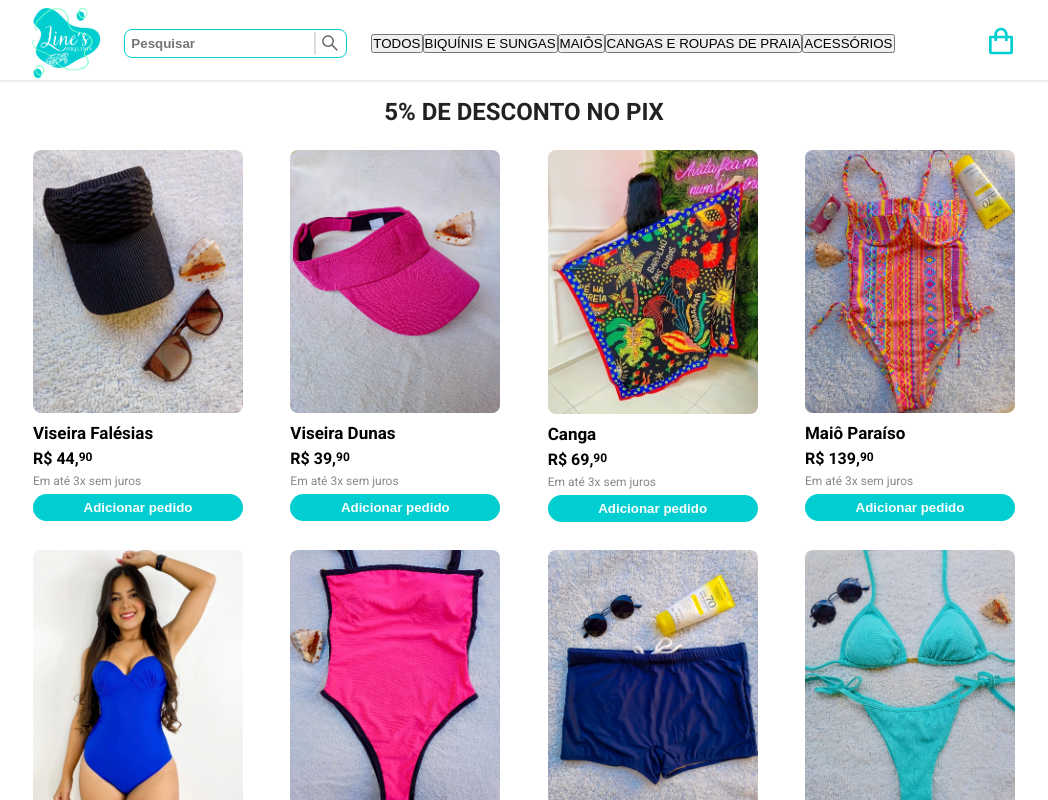
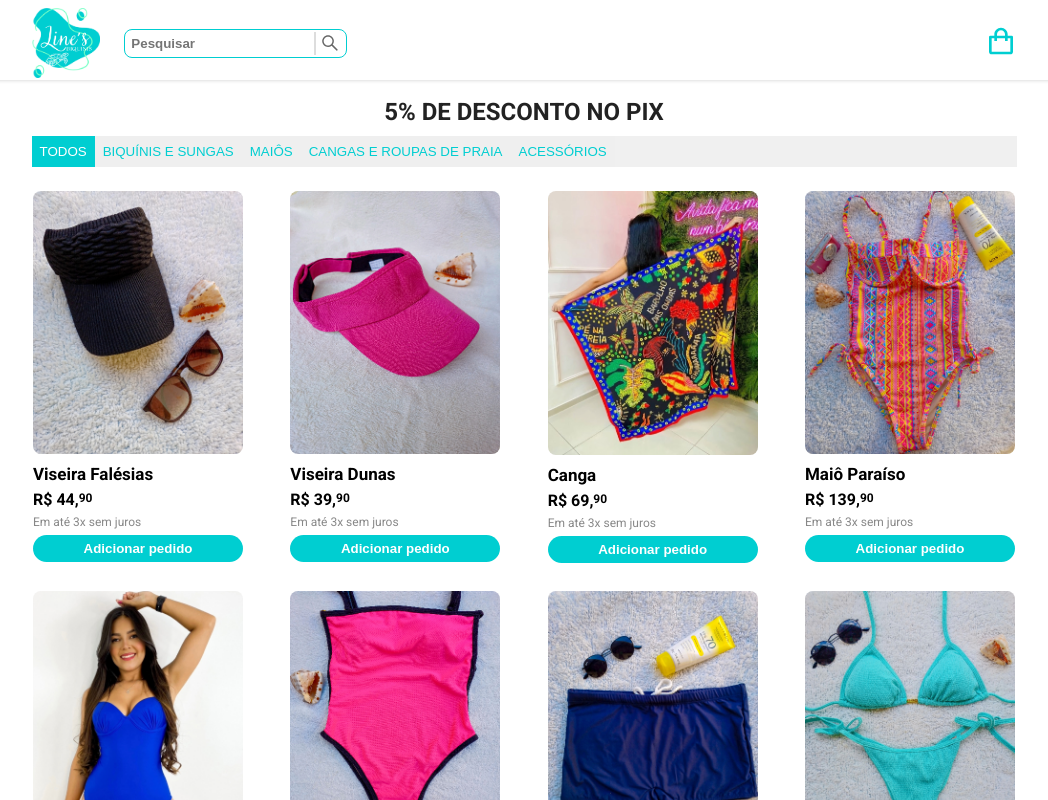
Before and after one commit to FranciscoNeto2909/iec_biquinis, a React (Vite) app: page / in a window 1280 px wide. Shown: the top 800 px of the page, without its empty margins (116-1164 px from the left). Built offline with nearby package versions, Linux system fonts and the light colour scheme.

Commit message:
desktop categories style improved

```diff
--- a/src/App.jsx
+++ b/src/App.jsx
@@ -120,21 +120,35 @@ export default function App() {
             <div className="app_header_search">
               <Search handleSearch={handleSearch} />
               {window.innerWidth < 525 &&
+                <>
                   <p className="app_header_onSale_txt">5% DE DESCONTO NO PIX</p>
-              }
                   <div className="app_header_categories">
                     {categories.map((cat, i) => (
                       <button className={`app_header_categories_button ${i === selectedCat && "categories_button_selected"}`} onClick={() => handleSetCategorie(cat, i)} key={i}>{cat.toUpperCase()}
                       </button>
                     ))}
                   </div>
+                </>
+              }
             </div>
           </div>
         </div>
       </header>
-      {window.innerWidth > 525 && <section className="app_banner">
+      {window.innerWidth > 525 &&
+        <>
+          <section className="app_banner">
             <p>5% DE DESCONTO NO PIX</p>
-      </section>}
+          </section>
+          <section className="app_categories">
+            <div className="app_header_categories">
+              {categories.map((cat, i) => (
+                <button className={`app_header_categories_button ${i === selectedCat && "categories_button_selected"}`} onClick={() => handleSetCategorie(cat, i)} key={i}>{cat.toUpperCase()}
+                </button>
+              ))}
+            </div>
+          </section>
+        </>
+      }
       <section className="app_container">
         {
           filteredBikinis.map((bik, i) => (
--- a/src/app.css
+++ b/src/app.css
@@ -108,6 +108,28 @@
     max-width: 975px;
 }
 
+.app_categories {
+    display: flex;
+    margin-top: 10px;
+    justify-content: center;
+}
+
+.app_header_categories {
+    max-width: 985px;
+    width: 100%;
+    background-color: #F0F0F0;
+}
+
+.app_header_categories_button {
+    padding: 8px;
+    color: #00ced1;
+    border: none;
+}
+
+.categories_button_selected {
+    background-color: #00ced1;
+    color: #fff;
+}
 
 .app_container {
     margin: 0 auto;
@@ -131,6 +153,7 @@
         padding: 0 16px;
         flex-direction: column;
     }
+
     .app_logo {
         position: absolute;
         height: 70px;
@@ -152,14 +175,15 @@
         justify-content: flex-end;
     }
 
-    .app_header_categories{
+    .app_header_categories {
         display: flex;
         justify-content: center;
         flex-wrap: wrap;
         gap: 4px;
+        background-color: transparent;
     }
 
-    .app_header_categories_button{
+    .app_header_categories_button {
         padding: 2px;
         background-color: transparent;
         color: #00ced1;
@@ -168,7 +192,7 @@
         font-size: 12px;
     }
 
-    .categories_button_selected{
+    .categories_button_selected {
         background-color: #00ced1;
         color: #fff;
     }
@@ -195,7 +219,7 @@
         gap: 16px;
     }
 
-    .app_header_search{
+    .app_header_search {
         margin-top: 80px;
     }
 
```
Lines whose indentation alone changed are shown as unchanged.
